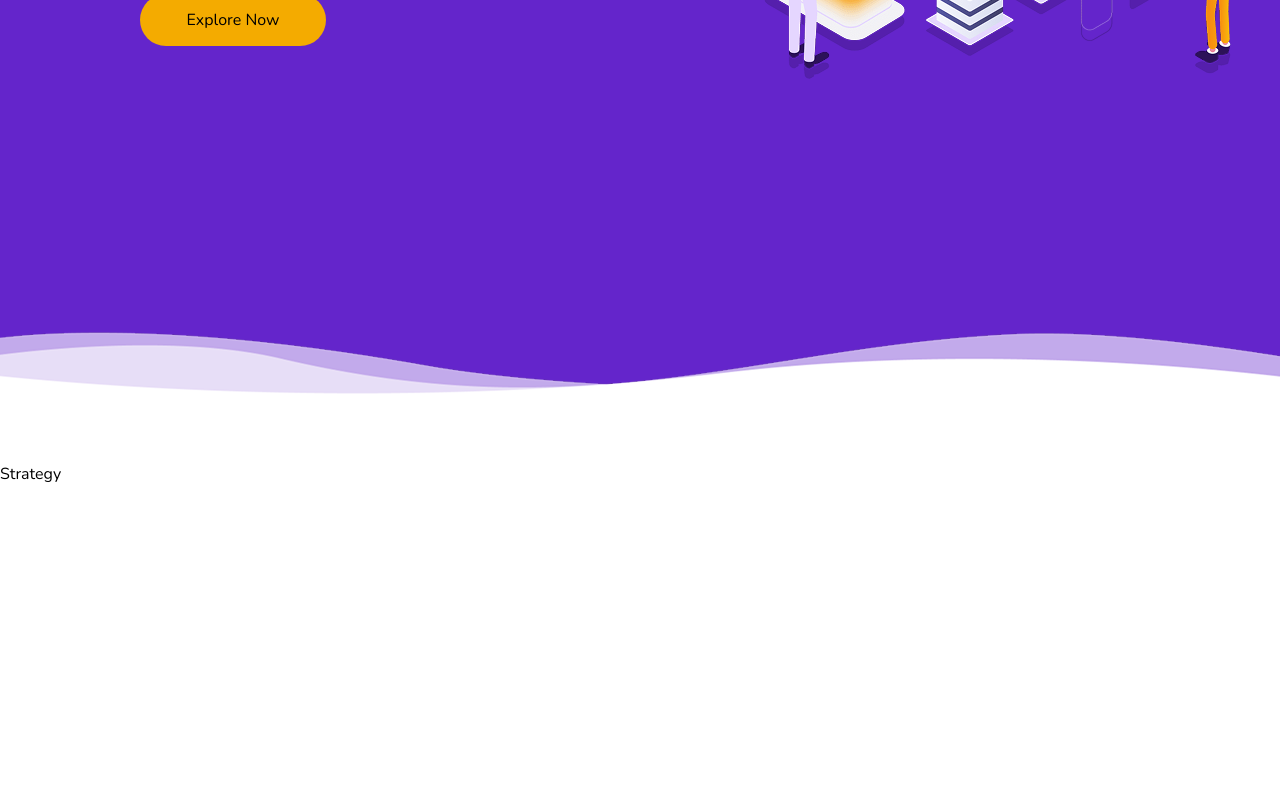
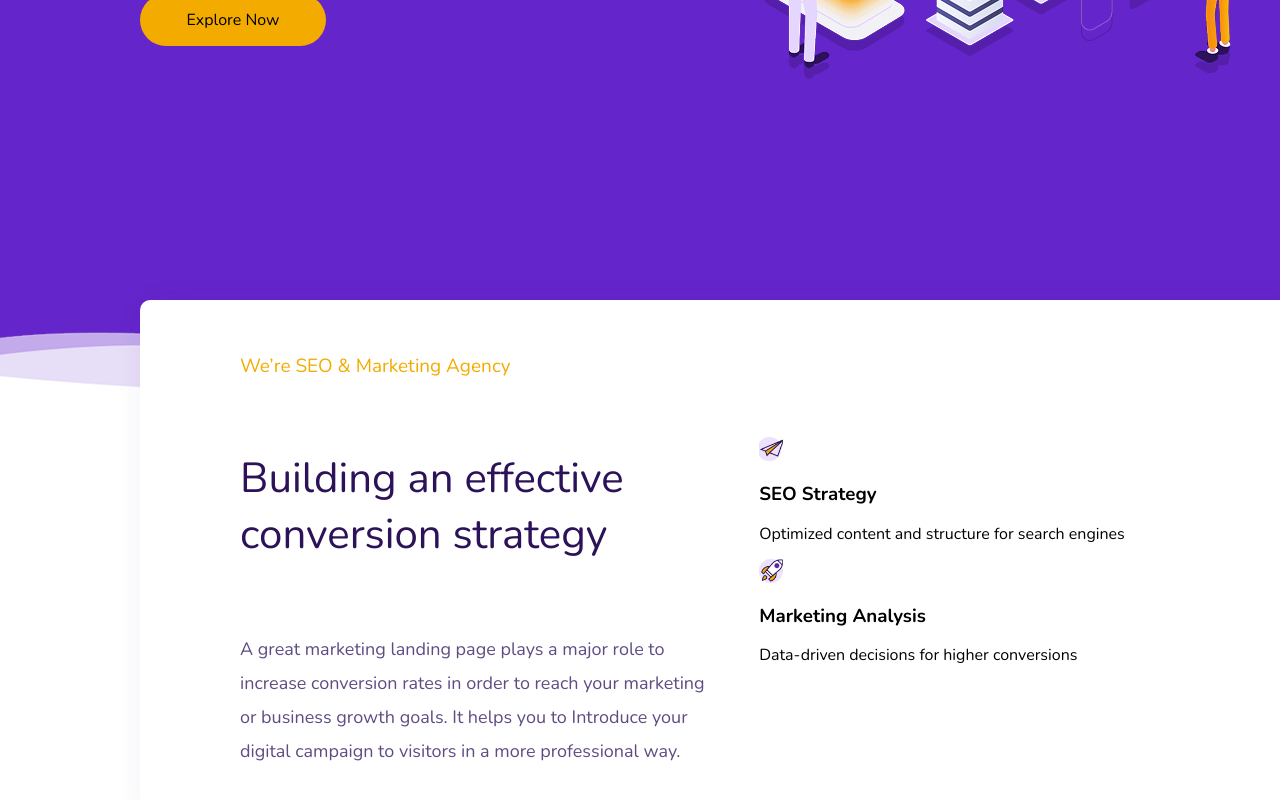
Before and after one commit to DmytroK-goit/seo-marketing, a Next.js app: page / in a window 1280 px wide. Shown: the part 637-1437 px from the top of the page. Before the commit the page ends 1137 px from the top, so only its background shows below. Built offline with nearby package versions, Linux system fonts and the light colour scheme.

Commit message:
add strategy

```diff
--- a/src/Components/Strategy/Strategy.jsx
+++ b/src/Components/Strategy/Strategy.jsx
@@ -1,11 +1,43 @@
 import Image from "next/image";
 import FrameUnd from "../../img/frame_und.png";
-
+import s from "./Strategy.module.css";
+import Mail from "../../img/strategy/mail.png";
+import Engine from "../../img/strategy/engine.png";
 export const Strategy = () => {
   return (
-    <div>
+    <div className={s.strategy_section}>
       <Image src={FrameUnd} alt="SEO marketing illustration" priority />
-      <p>Strategy</p>
+      <div className={s.strategy_first_block}>
+        <div className={s.strategy_first_block_main}>
+          <p>We’re SEO & Marketing Agency</p>
+          <h2>Building an effective conversion strategy</h2>
+          <p>
+            A great marketing landing page plays a major role to increase
+            conversion rates in order to reach your marketing or business growth
+            goals. It helps you to Introduce your digital campaign to visitors
+            in a more professional way.
+          </p>
+        </div>
+
+        <ul className={s.strategy_list}>
+          <li className={s.strategy_item}>
+            <Image src={Mail} alt="Mail" width={24} height={24} />
+            <div>
+              <h3>SEO Strategy</h3>
+              <p>Optimized content and structure for search engines</p>
+            </div>
+          </li>
+
+          <li className={s.strategy_item}>
+            <Image src={Engine} alt="Engine" width={24} height={24} />
+            <div>
+              <h3>Marketing Analysis</h3>
+              <p>Data-driven decisions for higher conversions</p>
+            </div>
+          </li>
+        </ul>
+      </div>
+      <div className={s.strategy_second_block}></div>
     </div>
   );
 };
--- a/src/Components/Strategy/Strategy.module.css
+++ b/src/Components/Strategy/Strategy.module.css
@@ -0,0 +1,47 @@
+.strategy_section {
+  position: relative;
+}
+.strategy_first_block {
+  width: 1160px;
+  height: 518px;
+  border-radius: 10px;
+  box-shadow: 9px 9px 35px 0 rgba(56, 11, 113, 0.1);
+  background: #fff;
+  display: flex;
+  justify-content: space-between;
+  align-items: center;
+  margin: 0 auto;
+  position: absolute;
+  top: -30px;
+  left: 50%;
+  transform: translateX(-50%);
+  padding: 80px 100px;
+}
+.strategy_list {
+  list-style: none;
+  width: 500px;
+}
+.strategy_first_block_main {
+  display: flex;
+  flex-direction: column;
+  gap: 16px;
+  width: 500px;
+}
+.strategy_first_block_main :first-child {
+  font-weight: 400;
+  font-size: 19px;
+  line-height: 158%;
+  color: #f4ab00;
+}
+.strategy_first_block_main h2 {
+  font-weight: 400;
+  font-size: 42px;
+  line-height: 133%;
+  color: #2c1258;
+}
+.strategy_first_block_main :last-child {
+  font-weight: 400;
+  font-size: 18px;
+  line-height: 189%;
+  color: #604b83;
+}
```
Also changed, not shown: src/img/strategy/engine.png (added), src/img/strategy/mail.png (added).
